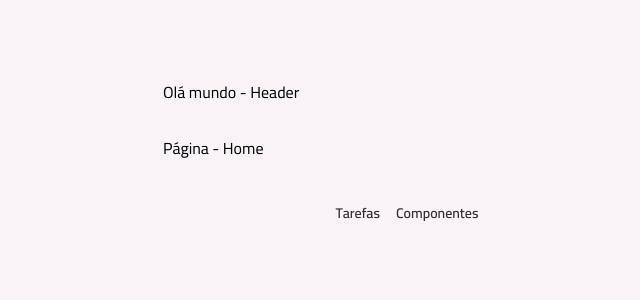
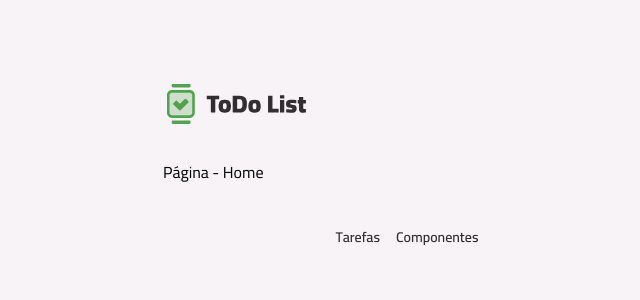
Before and after one commit to brunooliveira7/todo, a React (Vite) app: page / in a window 1280 px wide. Shown: the top 300 px of the page, without its empty margins (233-873 px from the left). Built offline with nearby package versions, Linux system fonts and the light colour scheme.

Commit message:
feat: Creates layout and main structure components. Adds the `Header`, `Footer`, and `MainContent` components to structure the application's layout. The `LayoutMain` component has been updated to use this new structure, serving as the basis for the application's pages.

```diff
--- a/src/App.tsx
+++ b/src/App.tsx
@@ -1,4 +1,4 @@
-import { BrowserRouter, Route, Routes } from "react-router";
+import { BrowserRouter, Routes, Route } from "react-router";
 import PageComponents from "./pages/page-components";
 import LayoutMain from "./pages/layout-main";
 import PageHome from "./pages/page-home";
--- /dev/null
+++ b/src/core-components/footer.tsx
@@ -0,0 +1,21 @@
+import { NavLink } from "react-router";
+import Text from "../components/text";
+
+export default function Footer() {
+  return (
+    <footer className="mt-5 md:mt-10">
+      <nav className="flex items-center justify-center gap-x-4">
+        <NavLink to="/">
+          <Text variant="body-sm-bold" className="text-gray-300">
+            Tarefas
+          </Text>
+        </NavLink>
+        <NavLink to="/components">
+          <Text variant="body-sm-bold" className="text-gray-300">
+            Componentes
+          </Text>
+        </NavLink>
+      </nav>
+    </footer>
+  );
+}
--- /dev/null
+++ b/src/core-components/header.tsx
@@ -0,0 +1,10 @@
+import Container from "../components/container";
+import Logo from "../assets/images/logo.svg?react";
+
+export default function Header() {
+  return (
+    <Container as="header" className="mt-3 md:mt-20">
+      <Logo className="h-9 md:h-12" />
+    </Container>
+  );
+}
--- /dev/null
+++ b/src/core-components/main-content.tsx
@@ -0,0 +1,16 @@
+import React from "react";
+import { cx } from "class-variance-authority";
+
+interface MainContentProps extends React.ComponentProps<"main"> {}
+
+export default function MainContent({
+  children,
+  className,
+  ...props
+}: MainContentProps) {
+  return (
+    <main className={cx(className, "mt-4 md:mt-8")} {...props}>
+      {children}
+    </main>
+  );
+}
--- a/src/pages/layout-main.tsx
+++ b/src/pages/layout-main.tsx
@@ -1,30 +1,16 @@
-import { NavLink, Outlet } from "react-router";
-import Container from "../components/container";
-import Text from "../components/text";
+import { Outlet } from "react-router";
+import Header from "../core-components/header";
+import MainContent from "../core-components/main-content";
+import Footer from "../core-components/footer";
 
 export default function LayoutMain() {
   return (
     <>
-      <Container as="header" className="mt-3 md:mt-20">
-        Olá mundo - Header
-      </Container>
-      <main className="mt-4 md:mt-8">
+      <Header />
+      <MainContent>
         <Outlet />
-      </main>
-      <footer className="mt-5 md:mt-10">
-        <nav className="flex items-center justify-center gap-x-4">
-          <NavLink to="/">
-            <Text variant="body-sm-bold" className="text-gray-300">
-              Tarefas
-            </Text>
-          </NavLink>
-          <NavLink to="/components">
-            <Text variant="body-sm-bold" className="text-gray-300">
-              Componentes
-            </Text>
-          </NavLink>
-        </nav>
-      </footer>
+      </MainContent>
+      <Footer />
     </>
   );
 }
```
Also changed, not shown: src/pages/page-home.tsx (+1 -6 lines).
